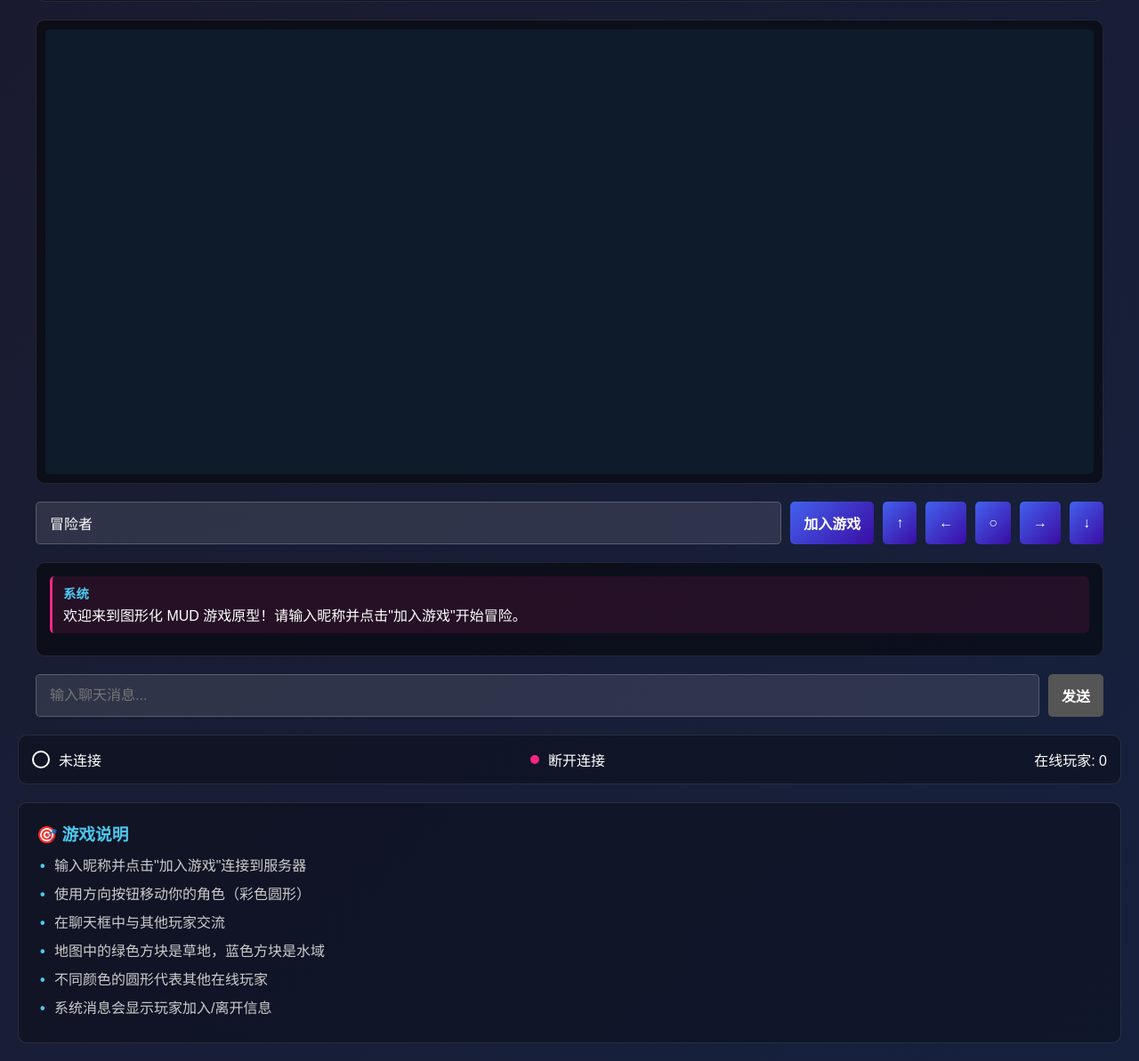
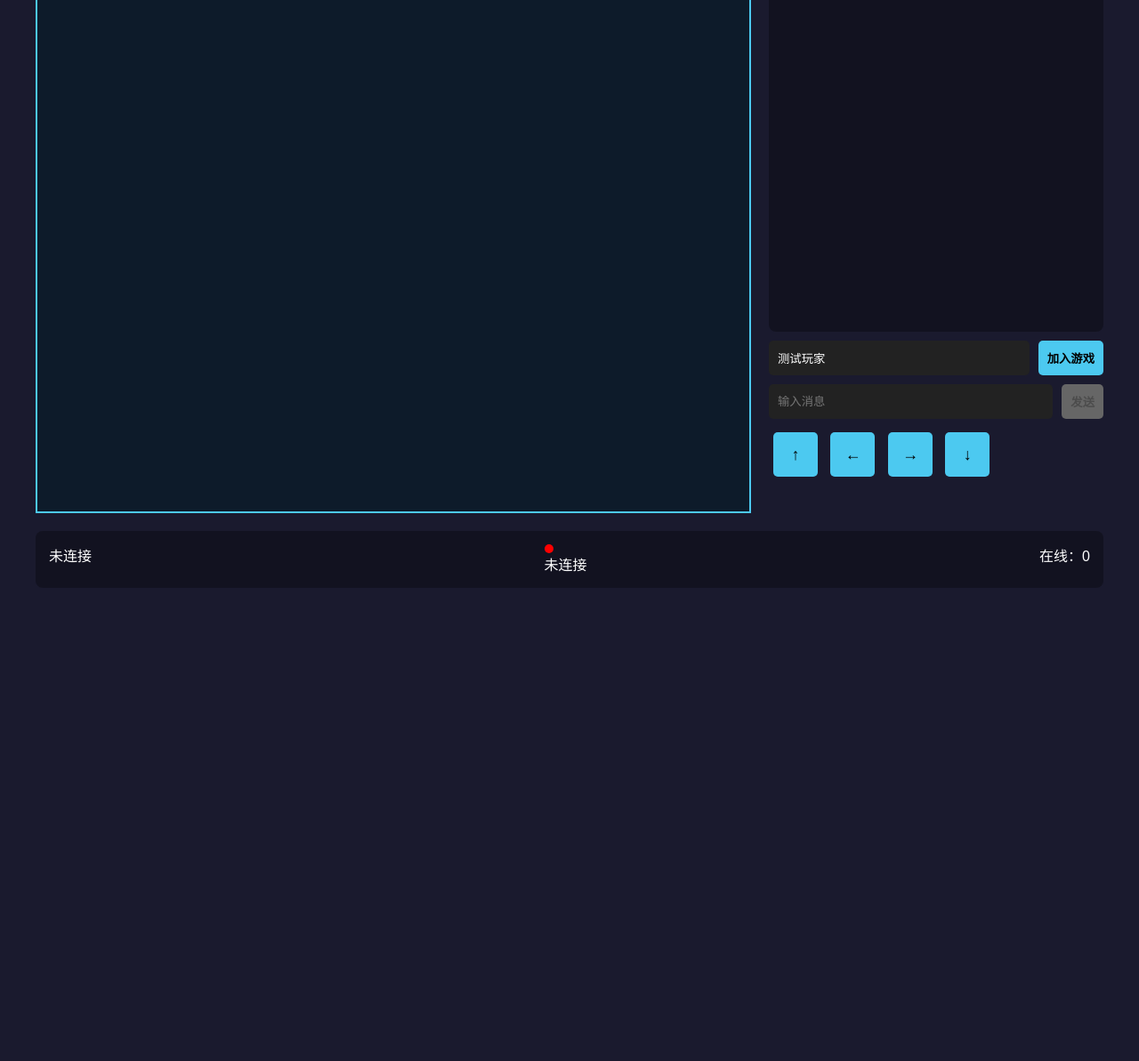
Before and after one commit to forever2-smy/team-project-official, a website: page index.html in a window 1280 px wide. Shown: the part 153-1346 px from the top of the page at 89% size. After the commit the page ends 834 px from the top, so only its background shows below. Drawn offline with nearby package versions, Linux system fonts and the light colour scheme.

Commit message:
Update index.html

```diff
--- a/index.html
+++ b/index.html
@@ -2,8 +2,7 @@
 <html lang="zh-CN">
 <head>
     <meta charset="UTF-8">
-    <meta name="viewport" content="width=device-width, initial-scale=1.0">
-    <title>图形化 MUD 游戏原型</title>
+    <title>图形化 MUD 游戏</title>
     <style>
         * {
             margin: 0;
@@ -12,152 +11,60 @@
         }
 
         body {
-            font-family: 'Arial', sans-serif;
-            background: linear-gradient(135deg, #1a1a2e 0%, #16213e 100%);
+            font-family: Arial, sans-serif;
+            background: #1a1a2e;
             color: #fff;
-            min-height: 100vh;
             padding: 20px;
         }
 
         .container {
             max-width: 1200px;
             margin: 0 auto;
-            display: flex;
-            flex-direction: column;
-            gap: 20px;
         }
 
         header {
             text-align: center;
             padding: 20px;
-            background: rgba(0, 0, 0, 0.3);
-            border-radius: 10px;
-            border: 1px solid rgba(255, 255, 255, 0.1);
         }
 
         h1 {
             color: #4cc9f0;
-            margin-bottom: 10px;
-            font-size: 2.5em;
-            text-shadow: 0 0 10px rgba(76, 201, 240, 0.5);
-        }
-
-        .subtitle {
-            color: #a9a9a9;
-            font-size: 1.1em;
         }
 
         .game-area {
             display: flex;
             gap: 20px;
-            flex-wrap: wrap;
+            margin-top: 20px;
         }
 
-        .game-container {
-            flex: 3;
-            min-width: 300px;
+        #gameCanvas {
+            border: 2px solid #4cc9f0;
+            background: #0d1b2a;
         }
 
         .chat-container {
-            flex: 2;
-            min-width: 300px;
+            flex: 1;
             display: flex;
             flex-direction: column;
-        }
-
-        .game-canvas-container {
-            background: rgba(0, 0, 0, 0.5);
-            border-radius: 10px;
-            padding: 10px;
-            border: 1px solid rgba(255, 255, 255, 0.1);
-            margin-bottom: 20px;
-        }
-
-        #gameCanvas {
-            width: 100%;
-            height: 500px;
-            background: #0d1b2a;
-            border-radius: 5px;
-            display: block;
-        }
-
-        .controls {
-            display: flex;
             gap: 10px;
-            margin-top: 10px;
-        }
-
-        input, button {
-            padding: 12px 15px;
-            border: none;
-            border-radius: 5px;
-            font-size: 1em;
-        }
-
-        input {
-            flex: 1;
-            background: rgba(255, 255, 255, 0.1);
-            color: white;
-            border: 1px solid rgba(255, 255, 255, 0.2);
-        }
-
-        input:focus {
-            outline: none;
-            border-color: #4cc9f0;
-            box-shadow: 0 0 10px rgba(76, 201, 240, 0.3);
-        }
-
-        button {
-            background: linear-gradient(135deg, #4361ee 0%, #3a0ca3 100%);
-            color: white;
-            cursor: pointer;
-            transition: all 0.3s ease;
-            font-weight: bold;
-        }
-
-        button:hover {
-            background: linear-gradient(135deg, #3a56d4 0%, #2d0a8a 100%);
-            transform: translateY(-2px);
-            box-shadow: 0 5px 15px rgba(0, 0, 0, 0.3);
-        }
-
-        button:disabled {
-            background: #555;
-            cursor: not-allowed;
-            transform: none;
-            box-shadow: none;
         }
 
         .chat-box {
-            flex: 1;
-            background: rgba(0, 0, 0, 0.5);
-            border-radius: 10px;
+            height: 400px;
+            background: rgba(0,0,0,0.3);
             padding: 15px;
-            border: 1px solid rgba(255, 255, 255, 0.1);
-            margin-bottom: 10px;
+            border-radius: 8px;
             overflow-y: auto;
-            max-height: 400px;
         }
 
         .message {
             margin-bottom: 10px;
-            padding: 8px 12px;
-            border-radius: 5px;
-            background: rgba(255, 255, 255, 0.05);
-            border-left: 3px solid #4cc9f0;
-        }
-
-        .message.system {
-            border-left-color: #f72585;
-            background: rgba(247, 37, 133, 0.1);
         }
 
         .message-header {
             display: flex;
             justify-content: space-between;
-            margin-bottom: 5px;
-            font-size: 0.9em;
-            color: #a9a9a9;
+            color: #aaa;
         }
 
         .player-name {
@@ -165,174 +72,101 @@
             font-weight: bold;
         }
 
-        .message-time {
-            color: #888;
+        .controls {
+            display: flex;
+            gap: 10px;
         }
 
-        .message-text {
-            color: #fff;
-            line-height: 1.4;
+        input, button {
+            padding: 10px;
+            border-radius: 5px;
+            border: none;
+        }
+
+        input {
+            flex: 1;
+            background: #222;
+            color: white;
+        }
+
+        button {
+            background: #4cc9f0;
+            font-weight: bold;
+            cursor: pointer;
+        }
+
+        button:disabled {
+            background: #666;
         }
 
         .status-bar {
             display: flex;
             justify-content: space-between;
-            align-items: center;
             padding: 15px;
-            background: rgba(0, 0, 0, 0.3);
-            border-radius: 10px;
-            border: 1px solid rgba(255, 255, 255, 0.1);
+            background: rgba(0,0,0,0.3);
             margin-top: 20px;
-        }
-
-        .player-info {
-            display: flex;
-            align-items: center;
-            gap: 10px;
-        }
-
-        .player-color {
-            width: 20px;
-            height: 20px;
-            border-radius: 50%;
-            border: 2px solid white;
-        }
-
-        .connection-status {
-            display: flex;
-            align-items: center;
-            gap: 10px;
+            border-radius: 8px;
         }
 
         .status-dot {
             width: 10px;
             height: 10px;
             border-radius: 50%;
-            background: #f72585;
+            background: red;
         }
 
         .status-dot.connected {
             background: #4cc9f0;
-            box-shadow: 0 0 10px #4cc9f0;
         }
 
-        .instructions {
-            background: rgba(0, 0, 0, 0.3);
-            border-radius: 10px;
-            padding: 20px;
-            margin-top: 20px;
-            border: 1px solid rgba(255, 255, 255, 0.1);
-        }
-
-        .instructions h3 {
-            color: #4cc9f0;
-            margin-bottom: 10px;
-        }
-
-        .instructions ul {
-            list-style: none;
-            padding-left: 20px;
-        }
-
-        .instructions li {
-            margin-bottom: 8px;
-            color: #ccc;
-        }
-
-        .instructions li:before {
-            content: "•";
-            color: #4cc9f0;
-            font-weight: bold;
-            display: inline-block;
-            width: 1em;
-            margin-left: -1em;
-        }
-
-        @media (max-width: 768px) {
-            .game-area {
-                flex-direction: column;
-            }
-
-            .game-container, .chat-container {
-                width: 100%;
-            }
-
-            #gameCanvas {
-                height: 400px;
-            }
+        .move-btn {
+            width: 50px;
+            height: 50px;
+            font-size: 18px;
+            margin: 5px;
         }
     </style>
 </head>
 <body>
     <div class="container">
         <header>
-            <h1>🎮 图形化 MUD 游戏原型</h1>
-            <p class="subtitle">基于备忘录技术栈验证：WebSocket + 2D 渲染 + 实时聊天</p>
+            <h1>🎮 MUD 图形化联机游戏</h1>
         </header>
 
         <div class="game-area">
-            <div class="game-container">
-                <div class="game-canvas-container">
-                    <canvas id="gameCanvas" width="800" height="600"></canvas>
+            <canvas id="gameCanvas" width="800" height="600"></canvas>
+
+            <div class="chat-container">
+                <div class="chat-box" id="chatBox"></div>
+
+                <div class="controls">
+                    <input id="playerName" placeholder="输入昵称" value="测试玩家">
+                    <button id="joinButton">加入游戏</button>
                 </div>
 
                 <div class="controls">
-                    <input type="text" id="playerName" placeholder="输入你的游戏昵称" value="冒险者">
-                    <button id="joinButton">加入游戏</button>
-                    <button id="moveButtons" style="display: none;">
-                        <div style="display: grid; grid-template-columns: repeat(3, 1fr); gap: 5px;">
-                            <button class="move-btn" data-dx="0" data-dy="-10">↑</button>
-                            <button class="move-btn" data-dx="-10" data-dy="0">←</button>
-                            <button class="move-btn" data-dx="0" data-dy="0">○</button>
-                            <button class="move-btn" data-dx="10" data-dy="0">→</button>
-                            <button class="move-btn" data-dx="0" data-dy="10">↓</button>
-                        </div>
-                    </button>
-                </div>
-            </div>
-
-            <div class="chat-container">
-                <div class="chat-box" id="chatBox">
-                    <div class="message system">
-                        <div class="message-header">
-                            <span class="player-name">系统</span>
-                            <span class="message-time" id="currentTime"></span>
-                        </div>
-                        <div class="message-text">欢迎来到图形化 MUD 游戏原型！请输入昵称并点击"加入游戏"开始冒险。</div>
-                    </div>
+                    <input id="messageInput" disabled placeholder="输入消息">
+                    <button id="sendButton" disabled>发送</button>
                 </div>
 
-                <div class="controls">
-                    <input type="text" id="messageInput" placeholder="输入聊天消息..." disabled>
-                    <button id="sendButton" disabled>发送</button>
+                <div>
+                    <button class="move-btn" data-dx="0" data-dy="-10">↑</button>
+                    <button class="move-btn" data-dx="-10" data-dy="0">←</button>
+                    <button class="move-btn" data-dx="10" data-dy="0">→</button>
+                    <button class="move-btn" data-dx="0" data-dy="10">↓</button>
                 </div>
             </div>
         </div>
 
         <div class="status-bar">
-            <div class="player-info">
-                <div class="player-color" id="playerColor"></div>
+            <div>
                 <span id="playerStatus">未连接</span>
             </div>
-
-            <div class="connection-status">
+            <div>
                 <div class="status-dot" id="statusDot"></div>
-                <span id="connectionStatus">断开连接</span>
+                <span id="connectionStatus">未连接</span>
             </div>
-
-            <div id="playerCount">在线玩家: 0</div>
-        </div>
-
-        <div class="instructions">
-            <h3>🎯 游戏说明</h3>
-            <ul>
-                <li>输入昵称并点击"加入游戏"连接到服务器</li>
-                <li>使用方向按钮移动你的角色（彩色圆形）</li>
-                <li>在聊天框中与其他玩家交流</li>
-                <li>地图中的绿色方块是草地，蓝色方块是水域</li>
-                <li>不同颜色的圆形代表其他在线玩家</li>
-                <li>系统消息会显示玩家加入/离开信息</li>
-            </ul>
+            <div id="playerCount">在线：0</div>
         </div>
     </div>
 
```
